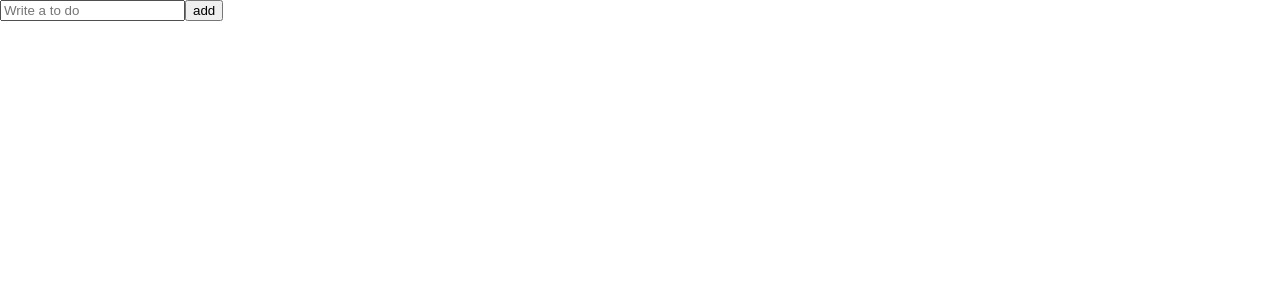
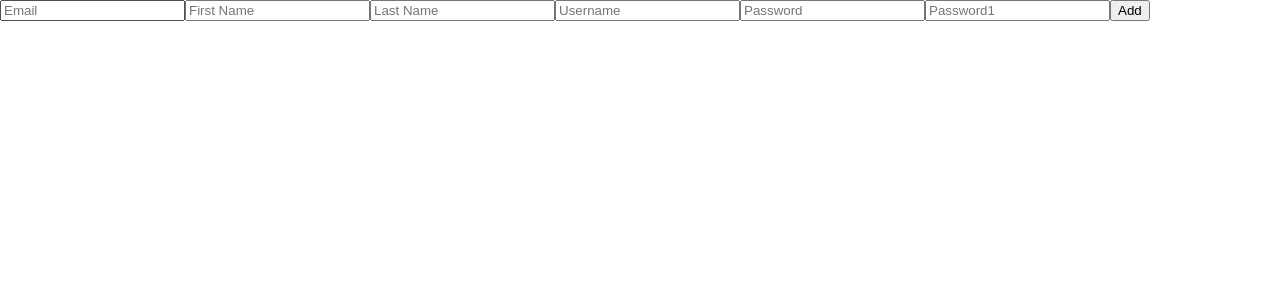
Before and after one commit to insidelamp/nomad_reactM, a React (Create React App) app in the folder nomad_reactmaster/: page / in a window 1280 px wide. Shown: the top 300 px of the page. Built offline with nearby package versions, Linux system fonts and the light colour scheme.

Commit message:
리엑트훅폼 사용이유

```diff
--- a/nomad_reactmaster/package.json
+++ b/nomad_reactmaster/package.json
@@ -17,6 +17,7 @@
     "react-dom": "^18.1.0",
     "react-helmet": "^6.1.0",
     "react-helmet-async": "^1.3.0",
+    "react-hook-form": "^7.31.3",
     "react-query": "^3.39.0",
     "react-router-dom": "^5.3.0",
     "react-scripts": "5.0.1",
--- a/nomad_reactmaster/src/ToDoList.tsx
+++ b/nomad_reactmaster/src/ToDoList.tsx
@@ -1,25 +1,44 @@
 import React, { useState } from "react";
+import { useForm } from "react-hook-form";
 
-const ToDoList = () => {
-  const [toDo, setToDo] = useState("");
-  const onChange = (event: React.FormEvent<HTMLInputElement>) => {
-    const {
-      currentTarget: { value },
-    } = event;
-    setToDo(value);
-  };
-  const onSubmit = (event: React.FormEvent<HTMLFormElement>) => {
-    event.preventDefault();
-    console.log(toDo);
-  };
+function ToDoList() {
+  const { register, watch } = useForm();
+  console.log(watch());
   return (
     <div>
-      <form onSubmit={onSubmit}>
-        <input onChange={onChange} value={toDo} placeholder="Write a to do" />
-        <button>add</button>
+      <form>
+        <input {...register("email")} placeholder="Email" />
+        <input {...register("firstName")} placeholder="First Name" />
+        <input {...register("lastName")} placeholder="Last Name" />
+        <input {...register("username")} placeholder="Username" />
+        <input {...register("password")} placeholder="Password" />
+        <input {...register("password1")} placeholder="Password1" />
+        <button>Add</button>
       </form>
     </div>
   );
-};
+}
+
+// const ToDoList = () => {
+//   const [toDo, setToDo] = useState("");
+//   const onChange = (event: React.FormEvent<HTMLInputElement>) => {
+//     const {
+//       currentTarget: { value },
+//     } = event;
+//     setToDo(value);
+//   };
+//   const onSubmit = (event: React.FormEvent<HTMLFormElement>) => {
+//     event.preventDefault();
+//     console.log(toDo);
+//   };
+//   return (
+//     <div>
+//       <form onSubmit={onSubmit}>
+//         <input onChange={onChange} value={toDo} placeholder="Write a to do" />
+//         <button>add</button>
+//       </form>
+//     </div>
+//   );
+// };
 
 export default ToDoList;
```
Also changed, not shown: nomad_reactmaster/src/react-hook-form 사용법.js (added, +47 -0 lines), 1 other file (tests, documents, lock files or other folders).
